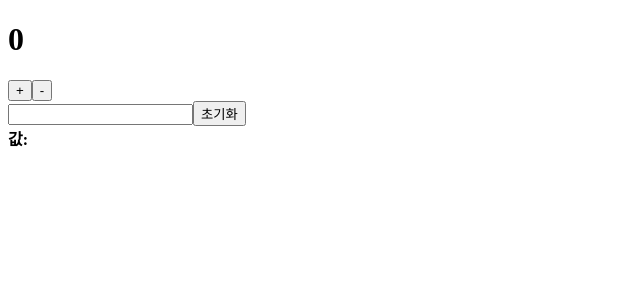
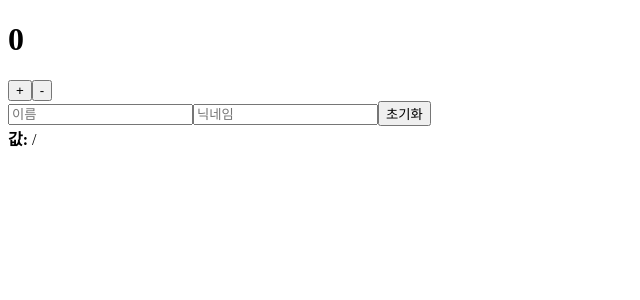
Before and after one commit to BKJang/lets-start-react-hooks, a React (Create React App) app: page / in a window 1280 px wide. Shown: the top 300 px of the page, without its empty margins (0-640 px from the left). Built offline with nearby package versions, Linux system fonts and the light colour scheme.

Commit message:
Mutiple input 관리하기

```diff
--- a/src/Input.js
+++ b/src/Input.js
@@ -1,22 +1,37 @@
 import React, { useState } from 'react';
 
 function InputSample() {
-  const [text, setText] = useState('');
+  const [input, setInput] = useState({
+    name: '',
+    nickName: '',
+  });
+
+  const { name, nickName } = input;
 
   const handleInput = (e) => {
-    setText(e.target.value);
+    const { name, value } = e.target;
+
+    setInput({
+      ...input,
+      [name]: value
+    })
   }
 
   const handleClear = () => {
-    setText('');
+    setInput({
+      name: '',
+      nickName: ''
+    })
   }
 
   return (
     <div>
-      <input onChange={handleInput} value={text}/>
+      <input name='name' placeholder='이름' onChange={handleInput} value={name}/>
+      <input name='nickName' placeholder='닉네임' onChange={handleInput} value={nickName}/>
       <button onClick={handleClear}>초기화</button>
       <div>
-        <b>값: {text}</b>
+        <b>값: </b>
+        {name} / {nickName}
       </div>
     </div>
   );
```
